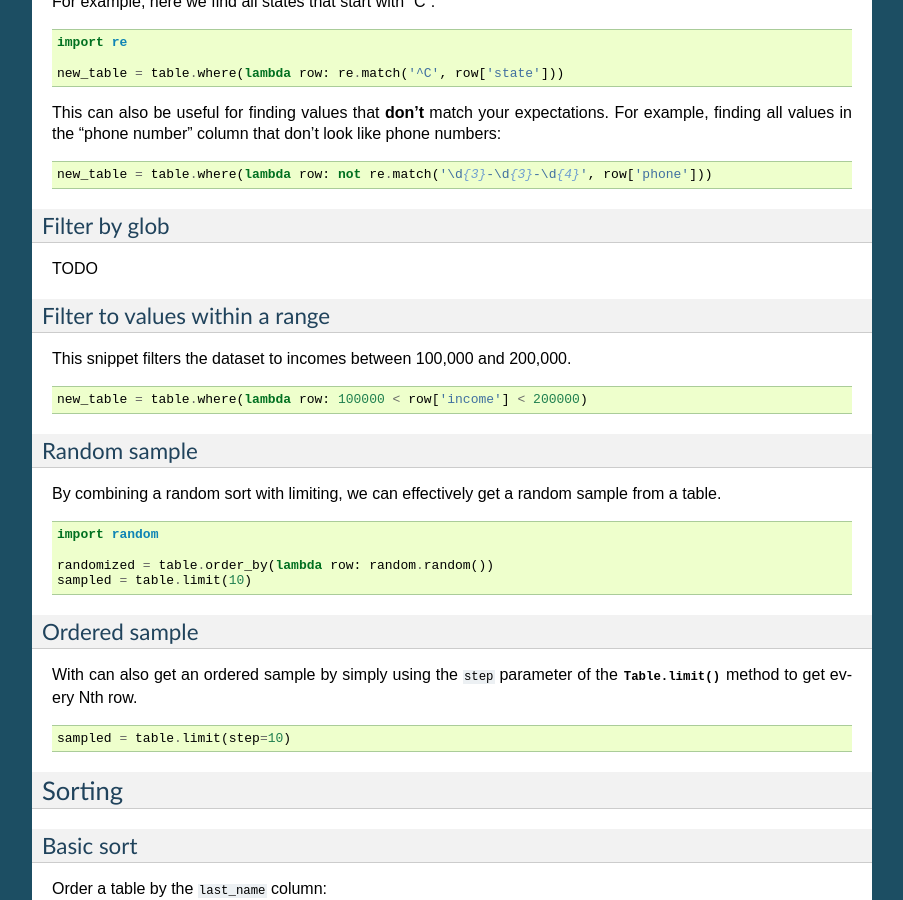
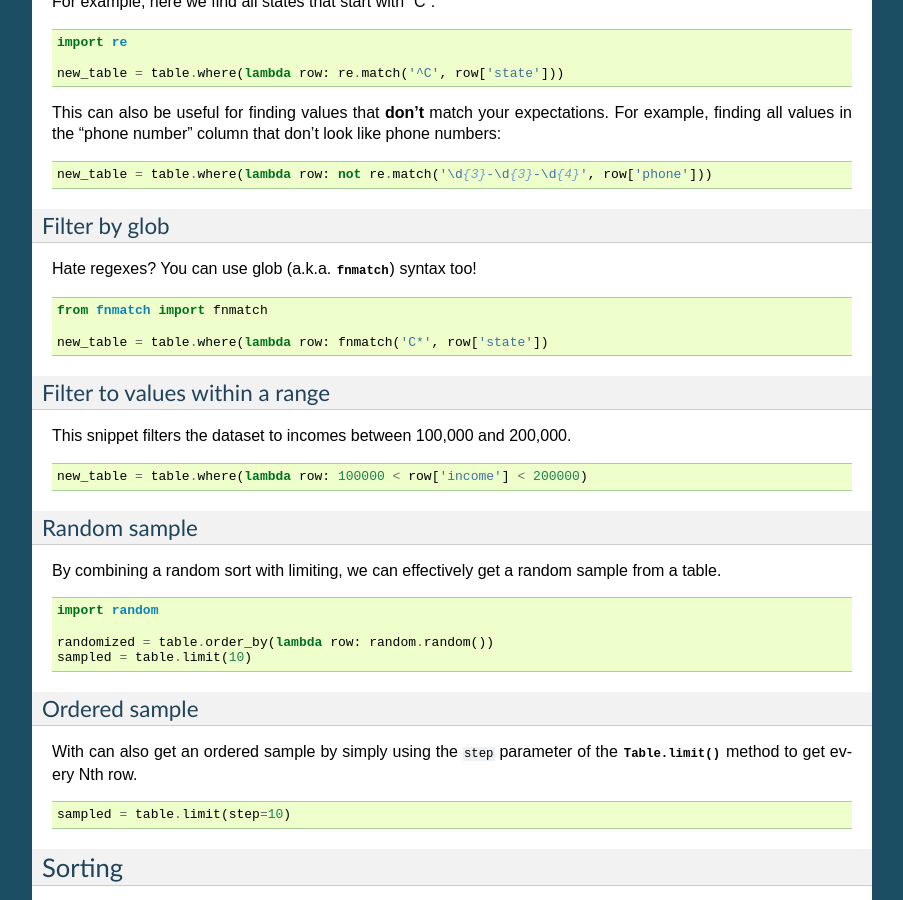
Before and after one commit to wireservice/agate, a Sphinx documentation site: the page built from docs/cookbook.rst, in a window 1280 px wide and 900 px high, scrolled down 1136 px. Shown: the whole window, without its empty margins (198-1101 px from the left). Built offline with Sphinx 7.4.7, drawn with Linux system fonts in a browser that asks for light colours.

Commit message:
Cookbook: glob syntax. Closes #28.

```diff
--- a/docs/cookbook.rst
+++ b/docs/cookbook.rst
@@ -83,7 +83,13 @@ This can also be useful for finding values that **don't** match your expectation
 Filter by glob
 --------------
 
-TODO
+Hate regexes? You can use glob (a.k.a. :mod:`fnmatch`) syntax too!
+
+.. code-block:: python
+
+    from fnmatch import fnmatch
+
+    new_table = table.where(lambda row: fnmatch('C*', row['state'])
 
 Filter to values within a range
 -------------------------------
```
Also changed, not shown: 1 other file.
